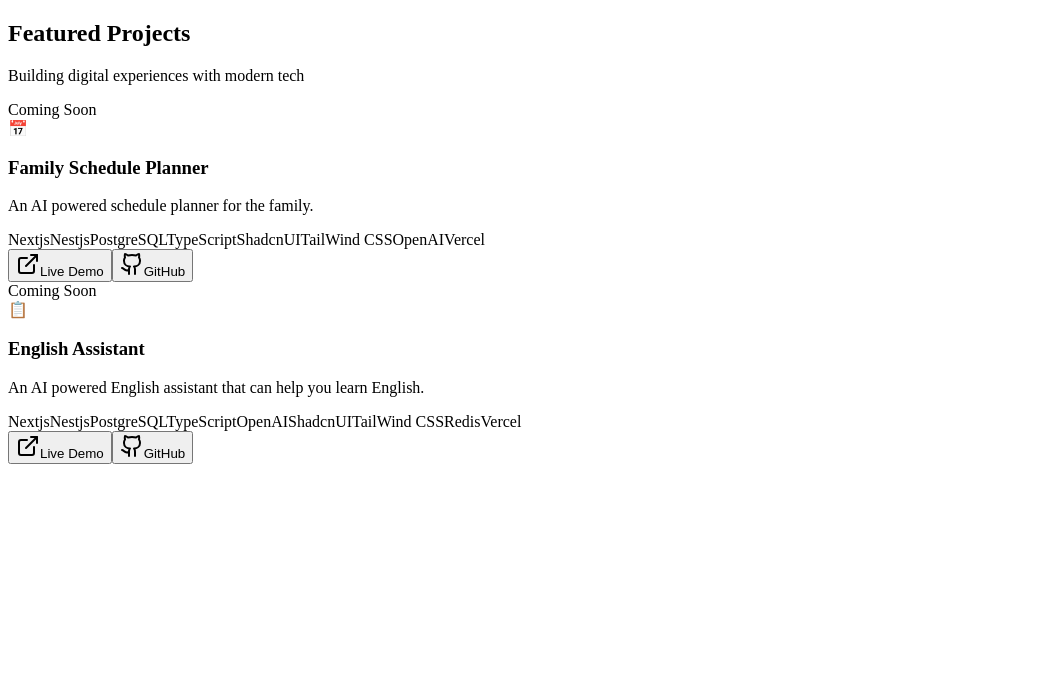
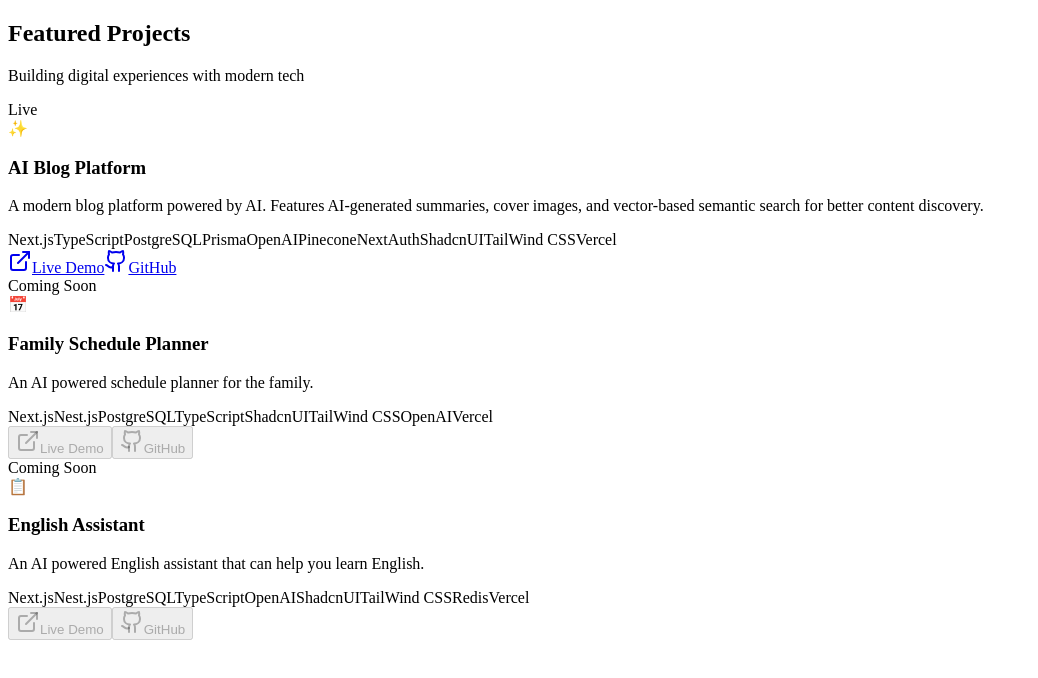
Before and after one commit to hi-carry-lee/my-portfolio-v1, a Next.js app: page /projects in a window 1280 px wide. Shown: the top 678 px of the page, without its empty margins (0-1038 px from the left). Built offline with nearby package versions, Linux system fonts and the light colour scheme.

Commit message:
update: refactor featured projects section

```diff
--- a/pages/projects.tsx
+++ b/pages/projects.tsx
@@ -35,12 +35,33 @@ const Projects = () => {
 
   const projects: Project[] = [
     {
+      title: "AI Blog Platform",
+      description:
+        "A modern blog platform powered by AI. Features AI-generated summaries, cover images, and vector-based semantic search for better content discovery.",
+      icon: "✨",
+      tech: [
+        "Next.js",
+        "TypeScript",
+        "PostgreSQL",
+        "Prisma",
+        "OpenAI",
+        "Pinecone",
+        "NextAuth",
+        "ShadcnUI",
+        "TailWind CSS",
+        "Vercel",
+      ],
+      status: "Live",
+      liveUrl: "https://your-blog-platform.vercel.app",
+      githubUrl: "https://github.com/hi-carry-lee/blog-v1",
+    },
+    {
       title: "Family Schedule Planner",
       description: "An AI powered schedule planner for the family.",
       icon: "📅",
       tech: [
-        "Nextjs",
-        "Nestjs",
+        "Next.js",
+        "Nest.js",
         "PostgreSQL",
         "TypeScript",
         "ShadcnUI",
@@ -58,8 +79,8 @@ const Projects = () => {
         "An AI powered English assistant that can help you learn English.",
       icon: "📋",
       tech: [
-        "Nextjs",
-        "Nestjs",
+        "Next.js",
+        "Nest.js",
         "PostgreSQL",
         "TypeScript",
         "OpenAI",
@@ -177,14 +198,53 @@ const Projects = () => {
 
                   {/* Action Buttons */}
                   <div className="flex gap-3">
-                    <Button size="sm" className="group/btn">
+                    {project.status !== "Coming Soon" &&
+                    project.liveUrl !== "#" ? (
+                      <Button size="sm" className="group/btn" asChild>
+                        <Link
+                          href={project.liveUrl || ""}
+                          target="_blank"
+                          rel="noopener noreferrer"
+                        >
                           <ExternalLink className="mr-2 h-4 w-4 group-hover/btn:rotate-45 transition-transform" />
                           Live Demo
+                        </Link>
                       </Button>
-                    <Button variant="outline" size="sm" className="group/btn">
+                    ) : (
+                      <Button size="sm" disabled className="group/btn">
+                        <ExternalLink className="mr-2 h-4 w-4" />
+                        Live Demo
+                      </Button>
+                    )}
+
+                    {project.status !== "Coming Soon" &&
+                    project.githubUrl !== "#" ? (
+                      <Button
+                        variant="outline"
+                        size="sm"
+                        className="group/btn"
+                        asChild
+                      >
+                        <Link
+                          href={project.githubUrl || ""}
+                          target="_blank"
+                          rel="noopener noreferrer"
+                        >
                           <Github className="mr-2 h-4 w-4 group-hover/btn:rotate-12 transition-transform" />
                           GitHub
+                        </Link>
                       </Button>
+                    ) : (
+                      <Button
+                        variant="outline"
+                        size="sm"
+                        disabled
+                        className="group/btn"
+                      >
+                        <Github className="mr-2 h-4 w-4" />
+                        GitHub
+                      </Button>
+                    )}
                   </div>
                 </div>
               </div>
```
Lines whose indentation alone changed are shown as unchanged.
